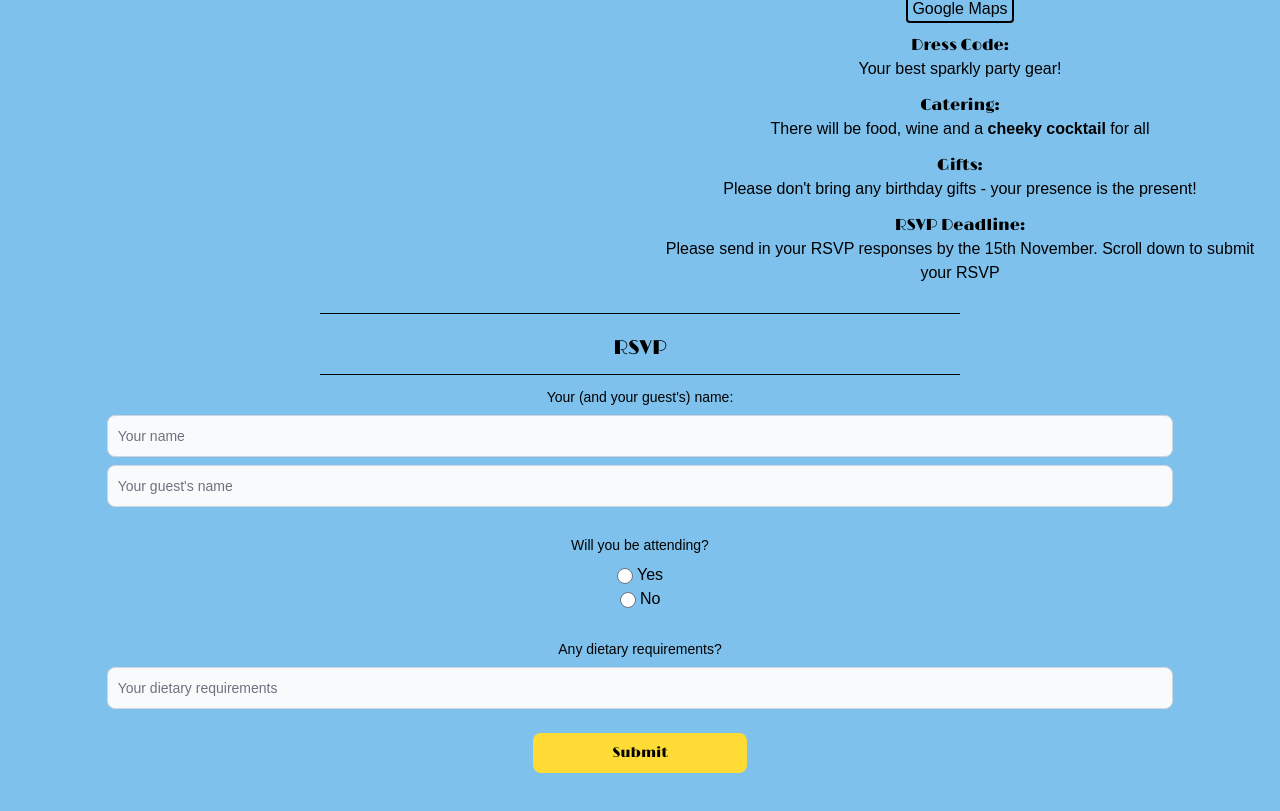
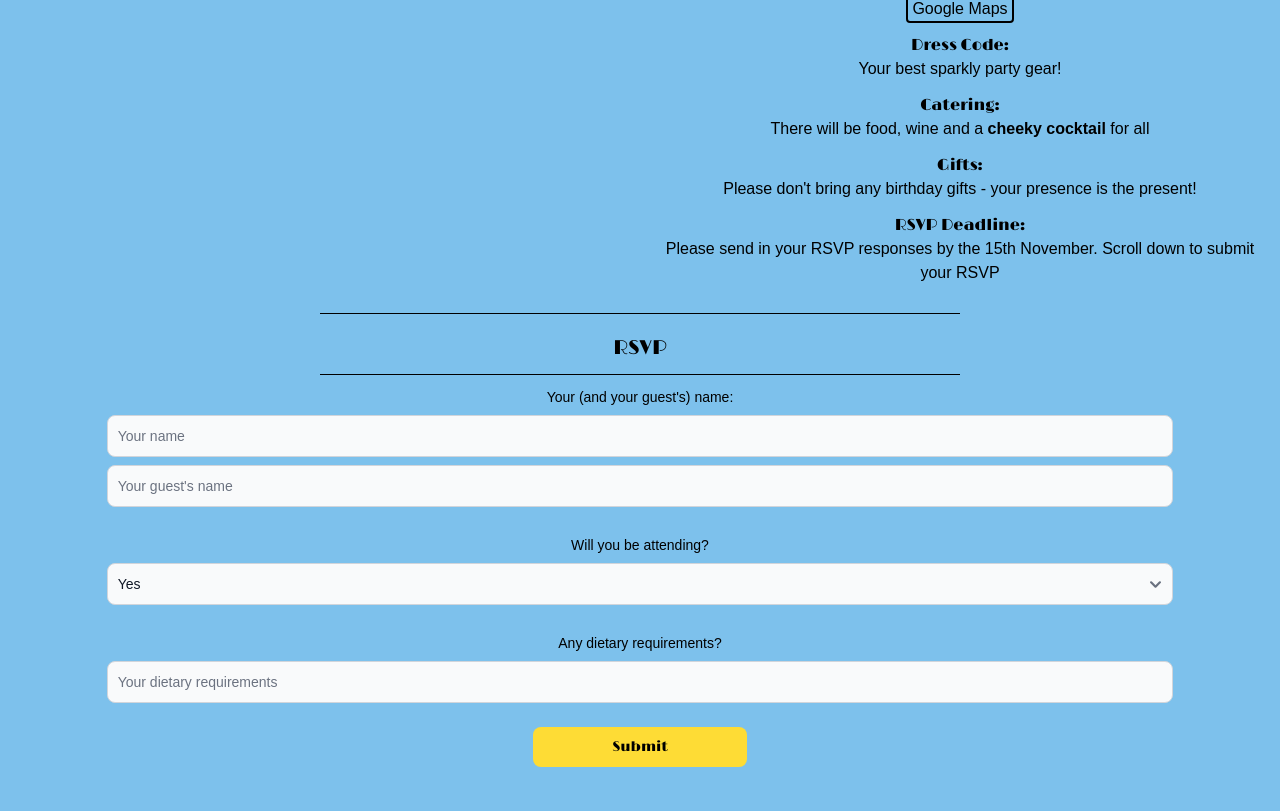
Before and after one commit to CharOConnell/jase-turns-40, a React (Create React App) app: page / in a window 1280 px wide. Shown: the part 424-1235 px from the top of the page. Built offline with nearby package versions, Linux system fonts and the light colour scheme.

Commit message:
finalised and validated form

```diff
--- a/src/RsvpForm.js
+++ b/src/RsvpForm.js
@@ -1,16 +1,10 @@
 import { useForm } from "react-hook-form";
 
 function RsvpForm () {
-    const { register, handleSubmit } = useForm();
+    const { register, handleSubmit, formState: { errors } } = useForm();
     const onSubmit = data => console.log(data);
 
     return (
-        // <form onSubmit={handleSubmit(onSubmit)}>
-        //     <input {...register("firstName", { required: true, maxLength: 20 })} />
-        //     <input {...register("lastName", { pattern: /^[A-Za-z]+$/i })} />
-        //     <input type="number" {...register("age", { min: 18, max: 99 })} />
-        //     <input type="submit" />
-        // </form>
         <div className='grid grid-cols-1 content-center mb-12'>
             <hr className='flex border-black w-1/2 mx-auto'></hr>
             <p className="funky-font text-center py-3 mt-2 text-xl">RSVP</p>
@@ -21,9 +15,11 @@ function RsvpForm () {
                     <div className="mb-2">
                         <input className="mx-auto bg-gray-50 border border-gray-300 text-gray-900 text-sm rounded-lg
                         focus:ring-yellow-300 focus:border-yellow-300 block w-5/6 p-2.5 dark:bg-gray-700 dark:border-gray-600
-                        dark:placeholder-gray-400 dark:text-white dark:focus:ring-yellow-300 dark:focus:border-yellow-300"
+                        dark:placeholder-gray-400 dark:text-white dark:focus:ring-yellow-300 dark:focus:border-yellow-300
+                        ${errors.firstName ? 'border-red-600':''}"
                         placeholder="Your name"
                         {...register("firstName", { required: true, maxLength: 20 })} />
+                        {errors.firstName && <p className="text-sm text-red-600">Please enter your name</p>}
                     </div>
                     <div className="mb-3">
                         <input className="mx-auto bg-gray-50 border border-gray-300 text-gray-900 text-sm rounded-lg
@@ -35,17 +31,13 @@ function RsvpForm () {
                 </div>
                 <div className="grid grid-cols-1 my-4">
                     <label htmlFor="attendance" className="block mb-2 text-sm font-medium">Will you be attending?</label>
-                    <div className="w-1/2 mx-auto">
-                        <div>
-                            <label htmlFor="yes">
-                            <input className="justify-start" {...register("attendance")} type="radio" value="yes" id="attendanceYes"/> Yes</label>
-                        </div>
-                        <div>
-
-                            <label htmlFor="no">
-                            <input {...register("attendance")} type="radio" value="no" id="attendanceNo"/>  No</label>
-                        </div>
-                    </div>
+                    <select {...register("attendance", { required: true })}
+                    className="mx-auto bg-gray-50 border border-gray-300 text-gray-900 text-sm rounded-lg
+                    focus:ring-yellow-300 focus:border-yellow-300 block w-5/6 p-2.5 dark:bg-gray-700 dark:border-gray-600
+                    dark:placeholder-gray-400 dark:text-white dark:focus:ring-yellow-300 dark:focus:border-yellow-300">
+                        <option value="yes">Yes</option>
+                        <option value="no">No</option>
+                    </select>
                 </div>
                 <div className="grid grid-cols-1 my-3">
                     <div className="my-3">
```
